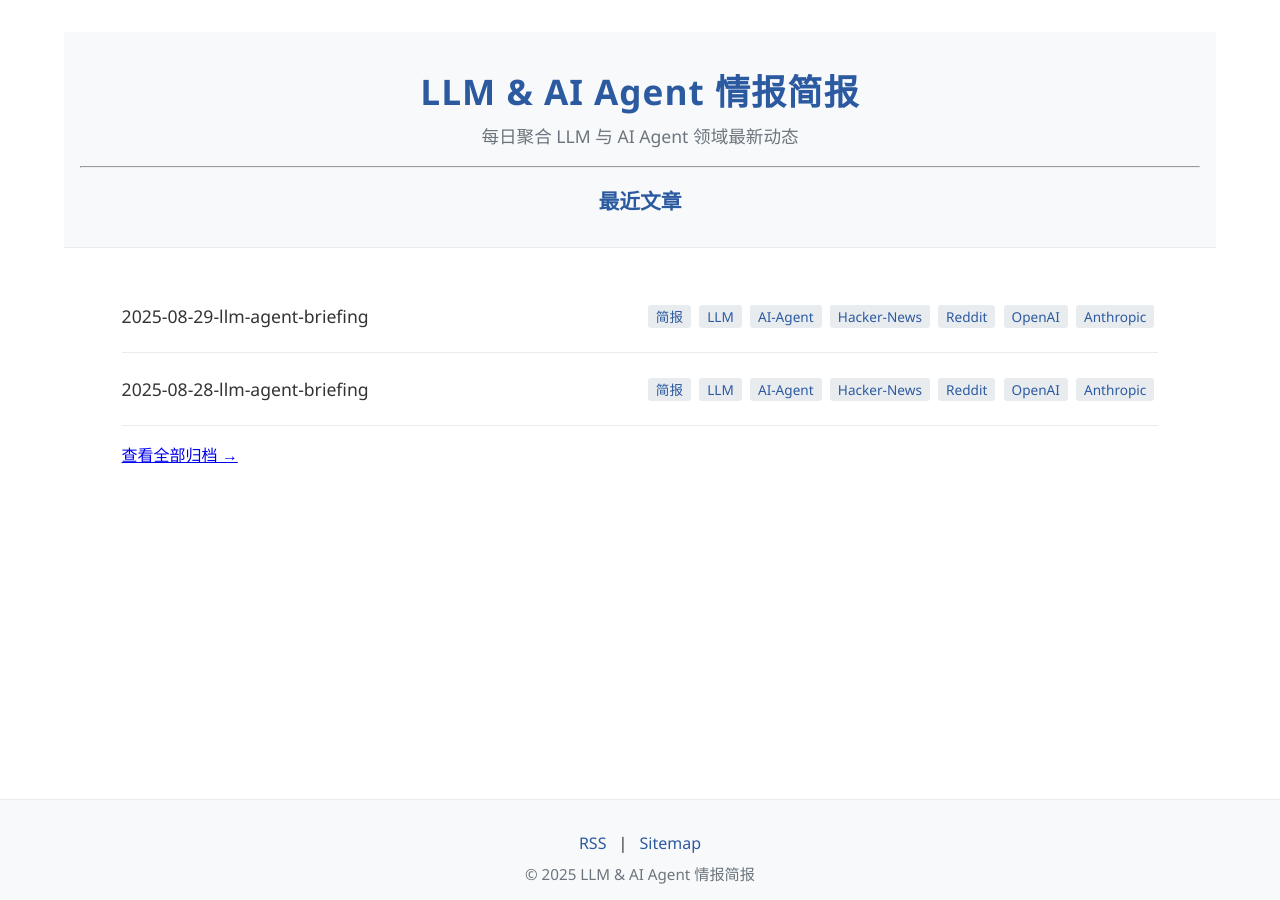
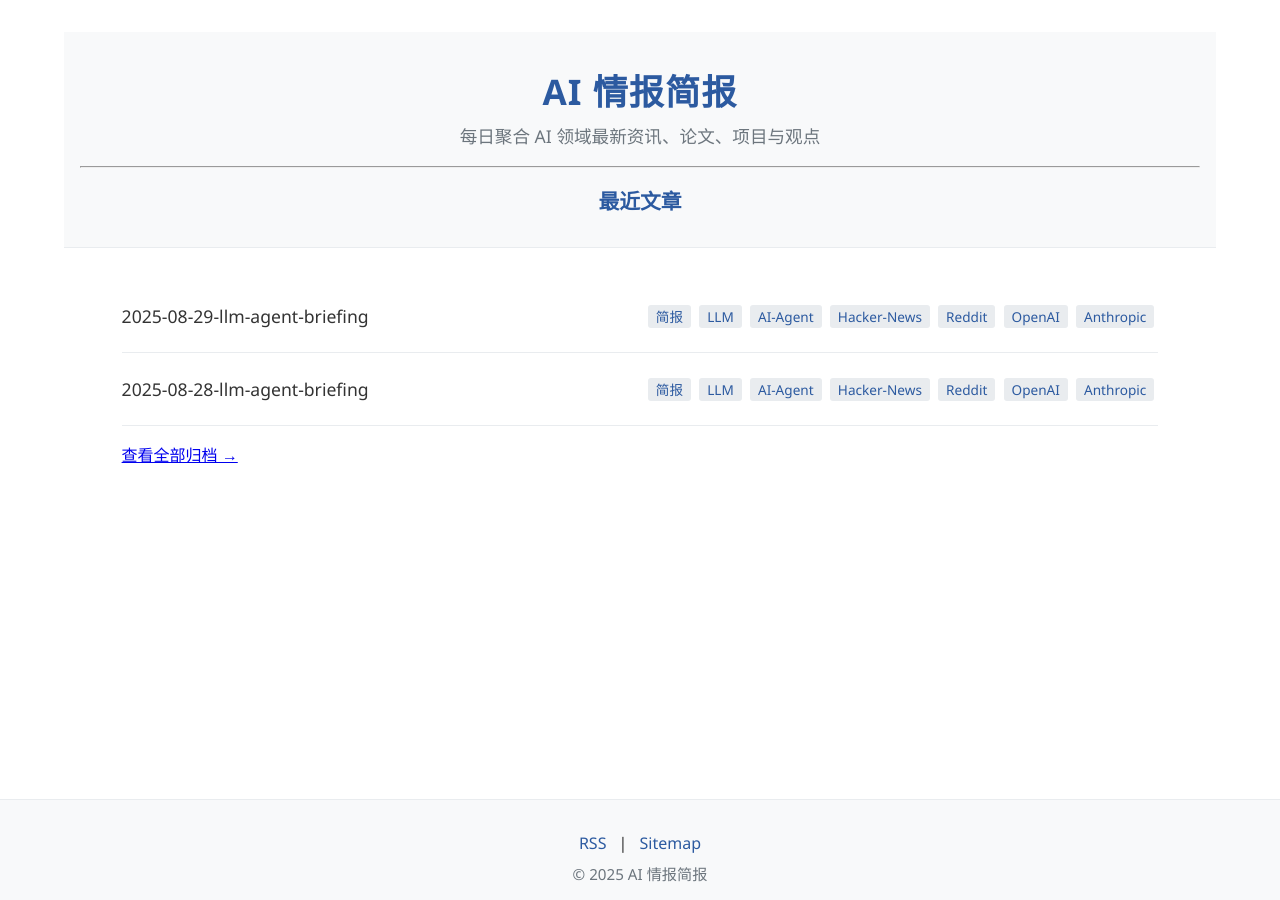
Before and after one commit to pierrelzw/AI-News, a Jekyll site: the page built from index.html, in a window 1280 px wide. Built offline with Jekyll 4.4.1, drawn with Linux system fonts in a browser that asks for light colours.

Commit message:
chore(home): 首页副标题与标题改用 site.title/site.description

```diff
--- a/_config.yml
+++ b/_config.yml
@@ -1,5 +1,5 @@
-title: "LLM & AI Agent 情报简报"
-description: "每日聚合 LLM 与 AI Agent 领域最新资讯、论文、项目与观点"
+title: "AI 情报简报"
+description: "每日聚合 AI 领域最新资讯、论文、项目与观点"
 url: "https://pierrelzw.github.io"
 baseurl: "/AI-News"
 timezone: Asia/Tokyo
--- a/_layouts/default.html
+++ b/_layouts/default.html
@@ -4,7 +4,7 @@
   <meta charset="UTF-8">
   <meta name="viewport" content="width=device-width, initial-scale=1">
   <link rel="stylesheet" href="{{ '/assets/style.css' | relative_url }}">
-  <title>{% if page.title %}{{ page.title | escape }} - {% endif %}{{ site.title | default: 'LLM & AI Agent 情报简报' }}</title>
+  <title>{% if page.title %}{{ page.title | escape }} - {% endif %}{{ site.title | default: 'AI 情报简报' }}</title>
 
   <!-- SEO Meta Tags -->
   <meta name="description" content="{{ page.excerpt | default: site.description | strip_html | normalize_whitespace | truncate: 160 | escape }}">
@@ -28,7 +28,7 @@
       <a href="{{ '/feed.xml' | relative_url }}">RSS</a> | <a href="{{ '/sitemap.xml' | relative_url }}">Sitemap</a>
     </div>
     <div class="footer-copy">
-      &copy; {{ site.time | date: "%Y" }} {{ site.title | default: 'LLM & AI Agent Briefing' }}
+      &copy; {{ site.time | date: "%Y" }} {{ site.title | default: 'AI Briefing' }}
     </div>
   </footer>
 </body>
--- a/index.html
+++ b/index.html
@@ -4,8 +4,8 @@ title: 主页
 ---
 
 <header class="hero">
-  <h1>LLM & AI Agent 情报简报</h1>
-  <p class="subtitle">每日聚合 LLM 与 AI Agent 领域最新动态</p>
+  <h1>{{ site.title }}</h1>
+  <p class="subtitle">{{ site.description }}</p>
   <hr>
   <h2>最近文章</h2>
 </header>
```
Also changed, not shown: .github/workflows/daily.yml, README.md.
